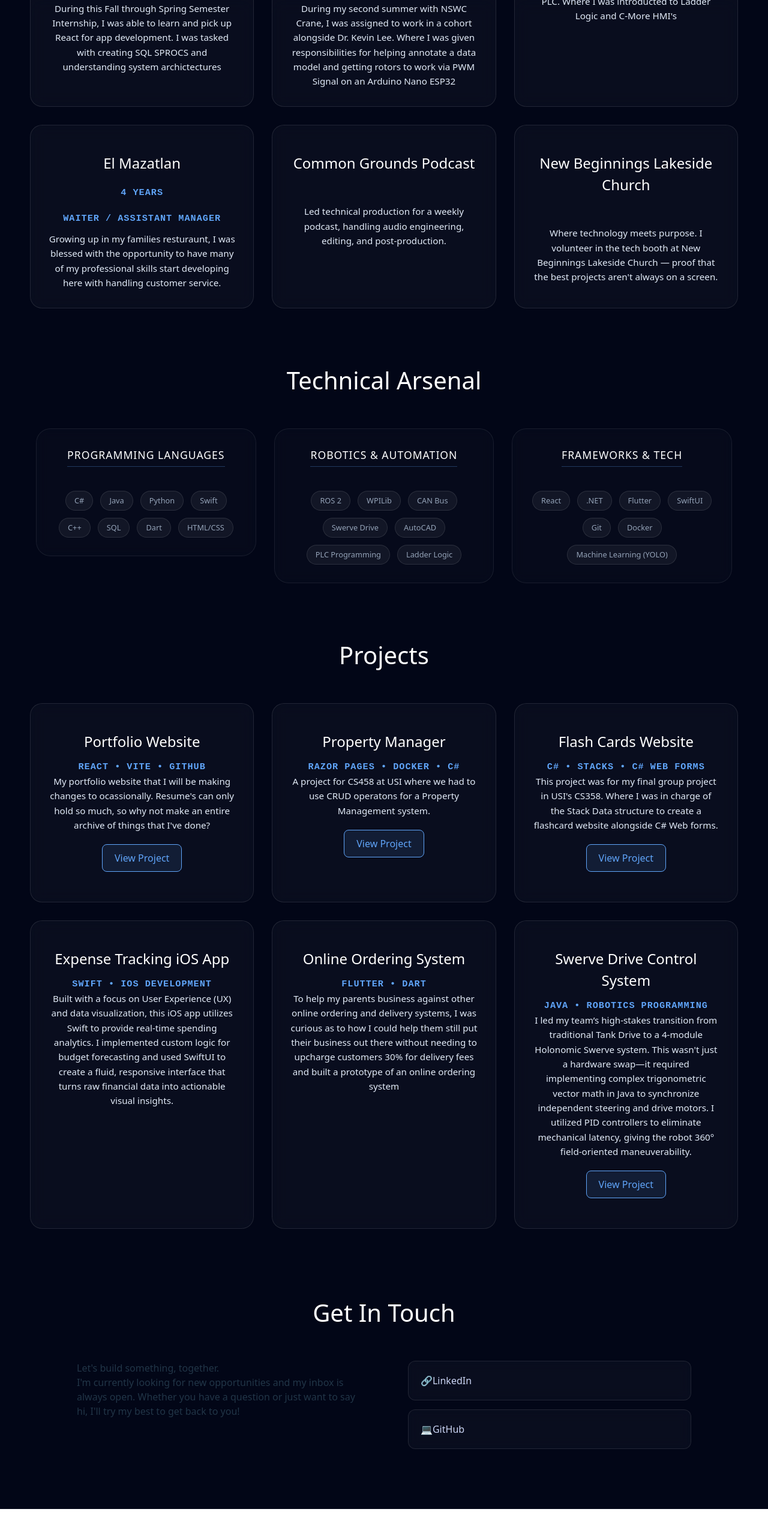
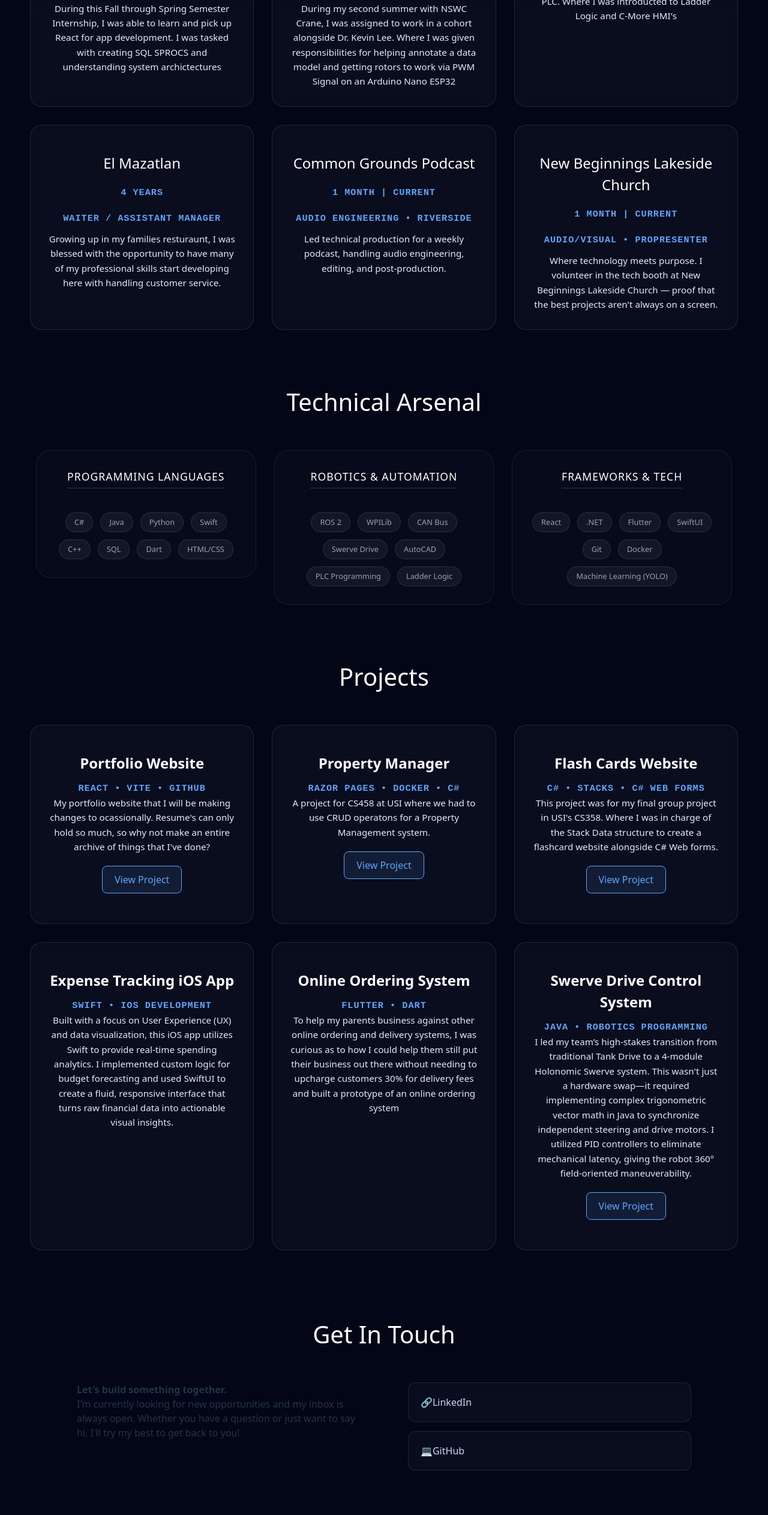
Before and after one commit to Angel0192/PersonalPortfolio, a React (Vite) app: page / in a window 1280 px wide. Shown: the part 1132-3657 px from the top of the page at 60% size. Built offline with nearby package versions, Linux system fonts and the light colour scheme.

Commit message:
updated minor details to Contacts

```diff
--- a/src/views/Contact/Contact.css
+++ b/src/views/Contact/Contact.css
@@ -3,6 +3,10 @@
 .contact-section {
   padding: 100px 10%;
   width: 100%;
+}
+
+h3{
+  font-weight: bold;
 }
 
 .section-heading {
--- a/src/views/Contact/Contact.tsx
+++ b/src/views/Contact/Contact.tsx
@@ -1,14 +1,14 @@
-import {socialLinks} from './data'
+import { socialLinks } from './data'
 import './Contact.css'
 
-export default function Contact(){
-    return (
-        <section id="contact" className="contact-section">
+export default function Contact() {
+  return (
+    <section id="contact" className="contact-section">
       <h2 className="section-heading">Get In Touch</h2>
       <div className="contact-container">
 
         <div className="contact-info">
-          <h3>Let's build something, together.</h3>
+          <h3 >Let's build something together.</h3>
           <p>
             I'm currently looking for new opportunities and my inbox is always open.
             Whether you have a question or just want to say hi, I'll try my best to get back to you!
@@ -26,5 +26,5 @@ export default function Contact(){
 
       </div>
     </section>
-    )
+  )
 }
--- a/src/views/Experience/data.js
+++ b/src/views/Experience/data.js
@@ -34,14 +34,16 @@ export const experience = [
     {
         id: 5,
         title: "Common Grounds Podcast",
-        tags: "Audio Engineering • Riverside",
+        role: "Audio Engineering • Riverside",
+        timeline: "1 Month | Current",
         description: "Led technical production for a weekly podcast, handling audio engineering, editing, and post-production."
     },
 
     {
         id: 6,
         title: "New Beginnings Lakeside Church",
-        tags: "Audio/Visual • ProPresenter",
+        timeline: "1 Month | Current",
+        role: "Audio/Visual • ProPresenter",
         description: "Where technology meets purpose. I volunteer in the tech booth at New Beginnings Lakeside Church — proof that the best projects aren't always on a screen."
     },
 
```
